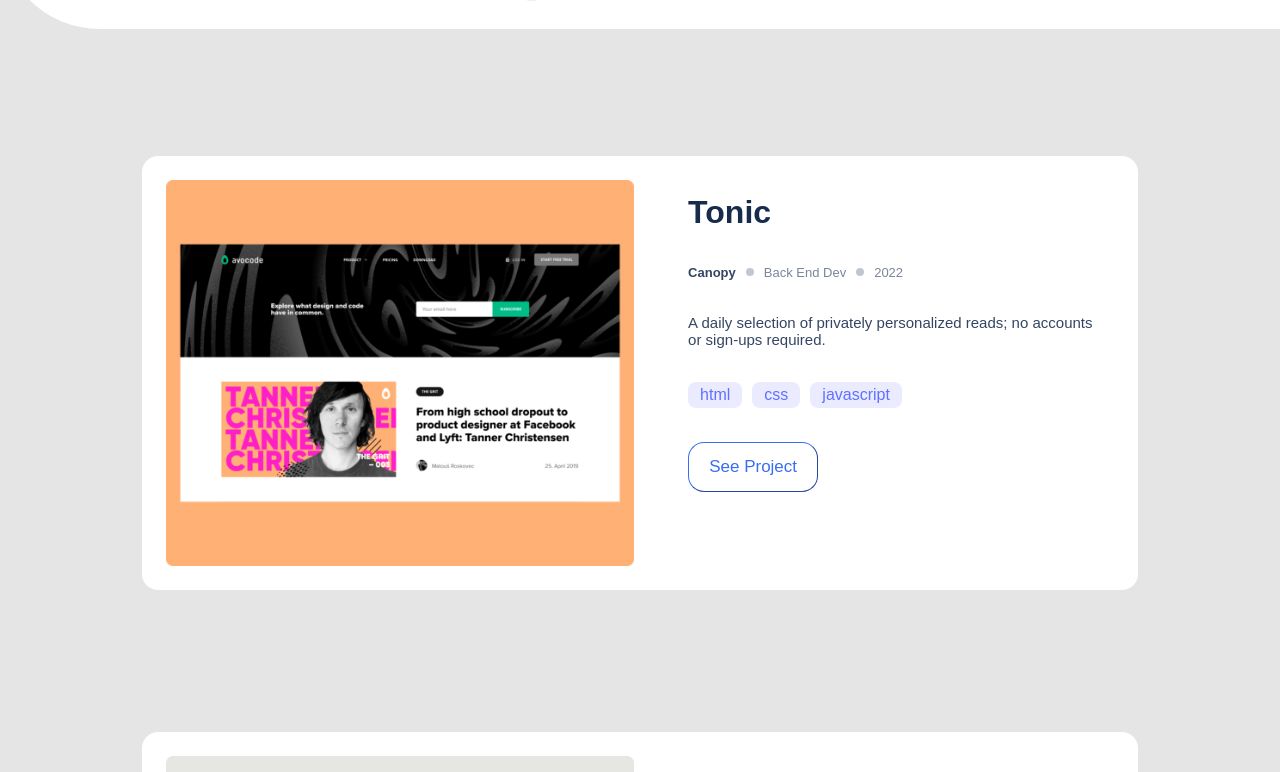
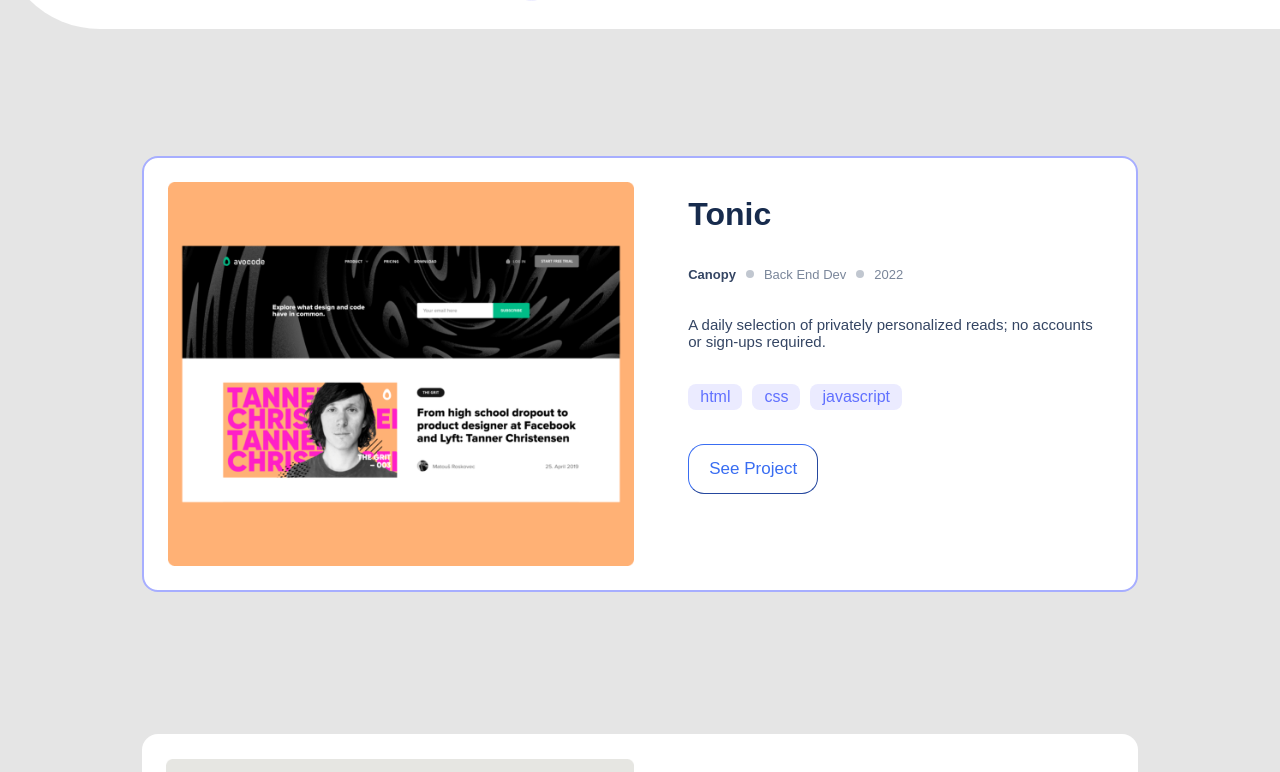
Before and after one commit to Cerdtruir/My-Portfolio, a plain HTML site: page index.html in a window 1280 px wide. In both pictures the pointer is over the element 640 px from the left and 1041 px from the top of the page. Shown: the part 669-1441 px from the top of the page. Drawn offline with Linux system fonts and the light colour scheme.

Commit message:
add border chnage to portfolio on hover

```diff
--- a/style.css
+++ b/style.css
@@ -400,6 +400,10 @@ textarea {
     padding: 0;
   }
 
+  .portfolio-flex:hover {
+    border: 2px solid #a7aeff;
+  }
+
   .portfolio-flex > * {
     width: 47%;
     padding: 14px;
```
